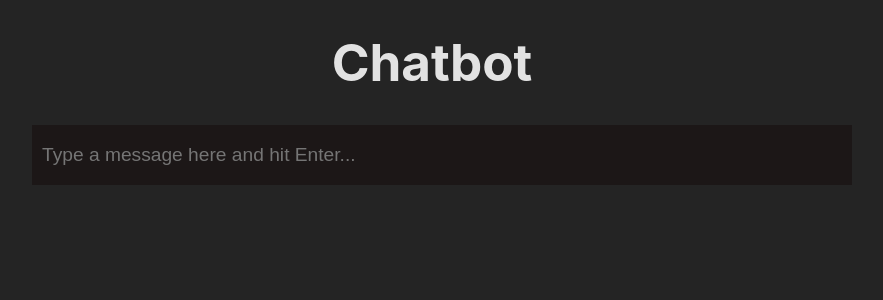
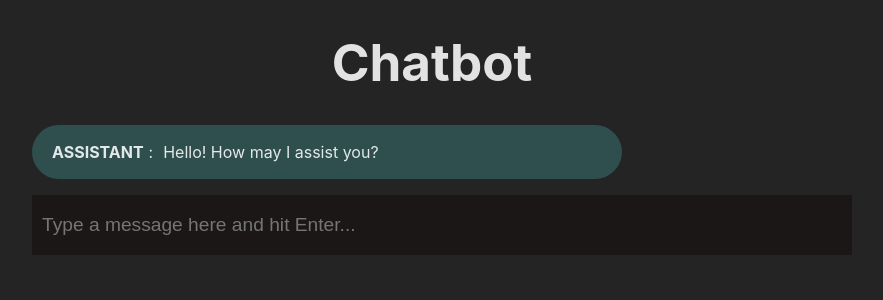
Before and after one commit to jabs142/chatbot, a React (Vite) app: page / in a window 1280 px wide. Shown: the top 300 px of the page, without its empty margins (208-1091 px from the left). Built offline with nearby package versions, Linux system fonts and the light colour scheme.

Commit message:
Refactor state update and JSON payload handling for message addition

```diff
--- a/src/App.tsx
+++ b/src/App.tsx
@@ -3,7 +3,9 @@ import "./App.css";
 
 function App() {
   const [message, setMessage] = useState("");
-  const [chats, setChats] = useState<ChatMessage[]>([]);
+  const [chats, setChats] = useState<ChatMessage[]>([
+    { role: "assistant", content: "Hello! How may I assist you?" },
+  ]);
   const [isTyping, setIsTyping] = useState(false);
 
   interface ChatMessage {
@@ -17,11 +19,9 @@ function App() {
     if (!message) return;
     setIsTyping(true);
 
-    const msgs = chats;
-    msgs.push({ role: "user", content: message });
-    setChats(msgs);
+    setChats((prevChats) => [...prevChats, { role: "user", content: message }]);
+
     setMessage("");
-    console.log("msgs before fetch", msgs);
 
     fetch("http://localhost:8000/", {
       method: "POST",
@@ -29,15 +29,13 @@ function App() {
         "Content-Type": "application/json",
       },
       body: JSON.stringify({
-        chats,
+        chats: [...chats, { role: "user", content: message }],
       }),
     })
       .then((response) => response.json())
       .then((data) => {
-        msgs.push(data.output);
-        setChats(msgs);
+        setChats((prevChats) => [...prevChats, data.output]);
         setIsTyping(false);
-        console.log("msgs after fetch", msgs);
       })
       .catch((error) => {
         console.log(error);
@@ -50,8 +48,7 @@ function App() {
       <h1>Chatbot</h1>
 
       <section>
-        {chats && chats.length
-          ? chats.map((chat, index) => (
+        {chats.map((chat, index) => (
           <p key={index} className={chat.role === "user" ? "user_msg" : ""}>
             <span>
               <b>{chat.role.toUpperCase()}</b>
@@ -59,8 +56,7 @@ function App() {
             <span>:</span>
             <span>{chat.content}</span>
           </p>
-            ))
-          : ""}
+        ))}
       </section>
 
       <div className={isTyping ? "" : "hide"}>
```
Lines whose indentation alone changed are shown as unchanged.
